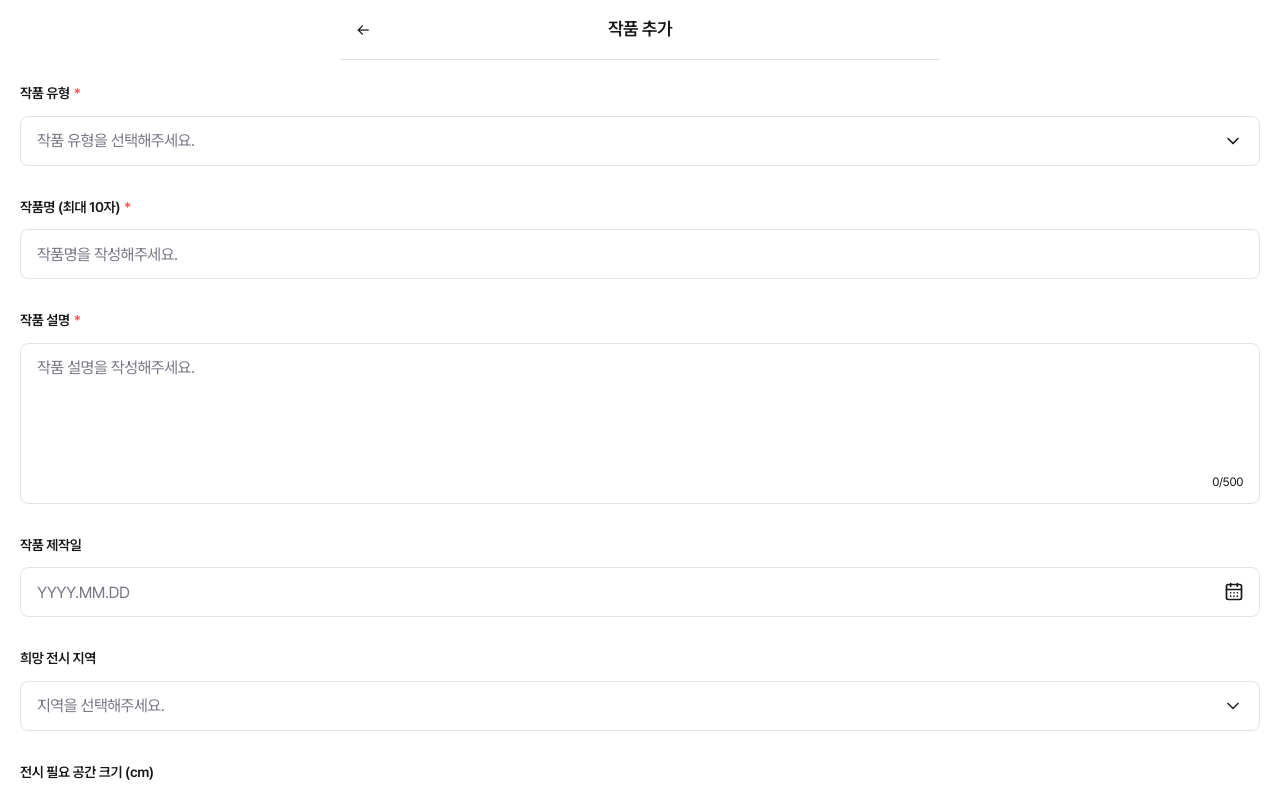
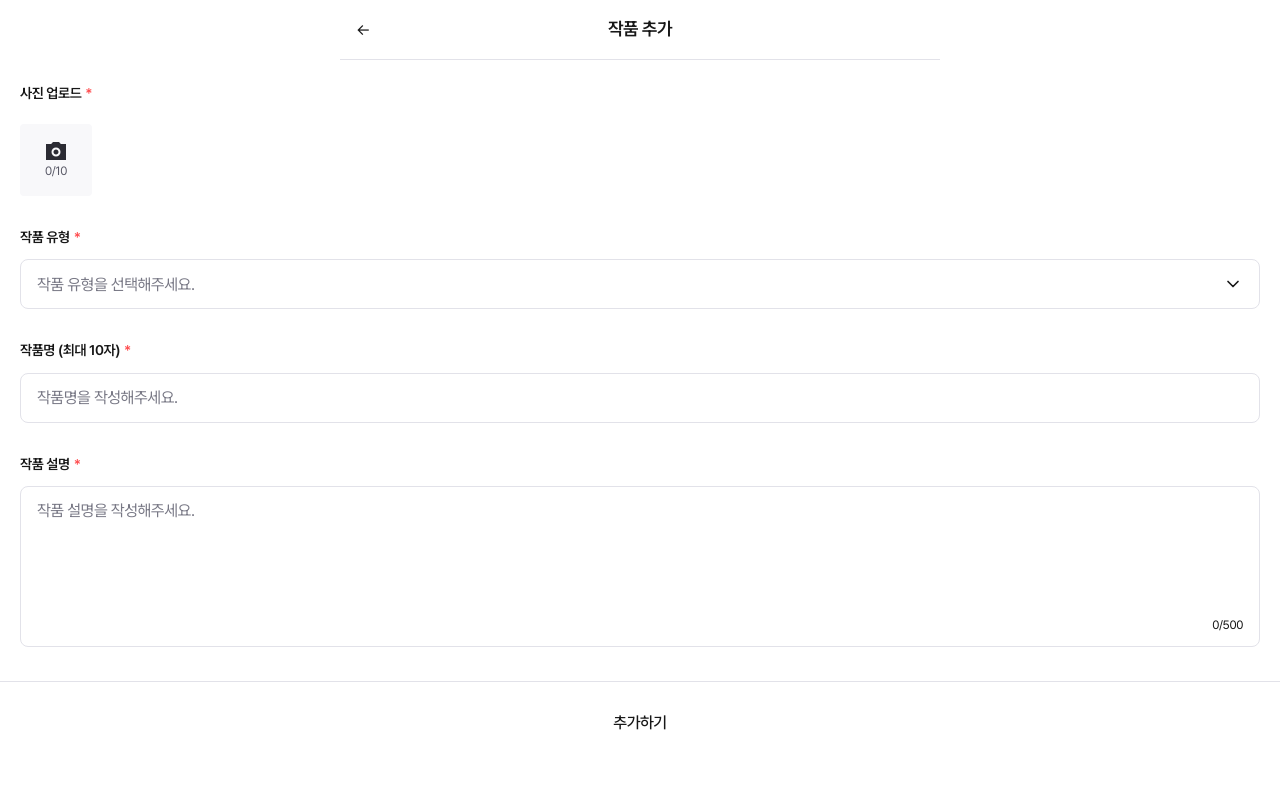
Before and after one commit to YeongJae0114/ject-study-mirror, a Next.js app: page /art/new in a window 1280 px wide. Shown: the top 792 px of the page. Built offline with nearby package versions, Linux system fonts and the light colour scheme.

Commit message:
feat: 작품 추가 페이지 내 사진 업로드 ui 구현 (이미지 미리보기, 삭제)

```diff
--- a/src/app/art/new/page.tsx
+++ b/src/app/art/new/page.tsx
@@ -11,6 +11,8 @@ import Textarea from "@/components/archive-form/Textarea";
 import SizeInput from "@/components/archive-form/SizeInput";
 import Label from "@/components/archive-form/Label";
 import RegionSelect from "@/components/archive-form/RegionSelect";
+import ImageUploader from "@/components/archive-form/ImageUploader";
+import { useImageStore } from "@/stores/useImageStore";
 
 function FieldWrapper({ children }: { children: React.ReactNode }) {
   return <div className="flex flex-col gap-3">{children}</div>;
@@ -22,6 +24,9 @@ export default function ArtCreatePage() {
   const [depth, setDepth] = useState("");
   const [height, setHeight] = useState("");
 
+  const images = useImageStore((state) => state.images);
+  const clearImages = useImageStore((state) => state.clearImages);
+
   return (
     <main className="min-h-screen bg-white">
       {/* Header */}
@@ -29,6 +34,16 @@ export default function ArtCreatePage() {
 
       {/* Content */}
       <section className="flex flex-col gap-8 px-5 py-6 pb-32">
+        {/* 사진 업로드 */}
+        <FieldWrapper>
+          <Label required>사진 업로드</Label>
+          <ImageUploader />
+          {/* <div className="w-18 h-18 bg-bg-primary-darker rounded-sm flex flex-col justify-center items-center">
+            <img src="/camera-icon.svg" alt="camera" />
+            <div className="text-caption font-regular">0/10</div>
+          </div> */}
+        </FieldWrapper>
+
         {/* 작품 유형 */}
         <FieldWrapper>
           <Dropdown
@@ -94,6 +109,13 @@ export default function ArtCreatePage() {
           <Textarea placeholder="주의 사항 설명" maxLength={500} />
         </FieldWrapper>
       </section>
+
+      {/* Bottom Button */}
+      <div className="fixed bottom-9 left-0 right-0 border-t border-border-primary bg-white px-5 py-4">
+        <button className="h-12.5 w-full rounded-lg text-body-1 font-medium">
+          추가하기
+        </button>
+      </div>
     </main>
   );
 }
```
